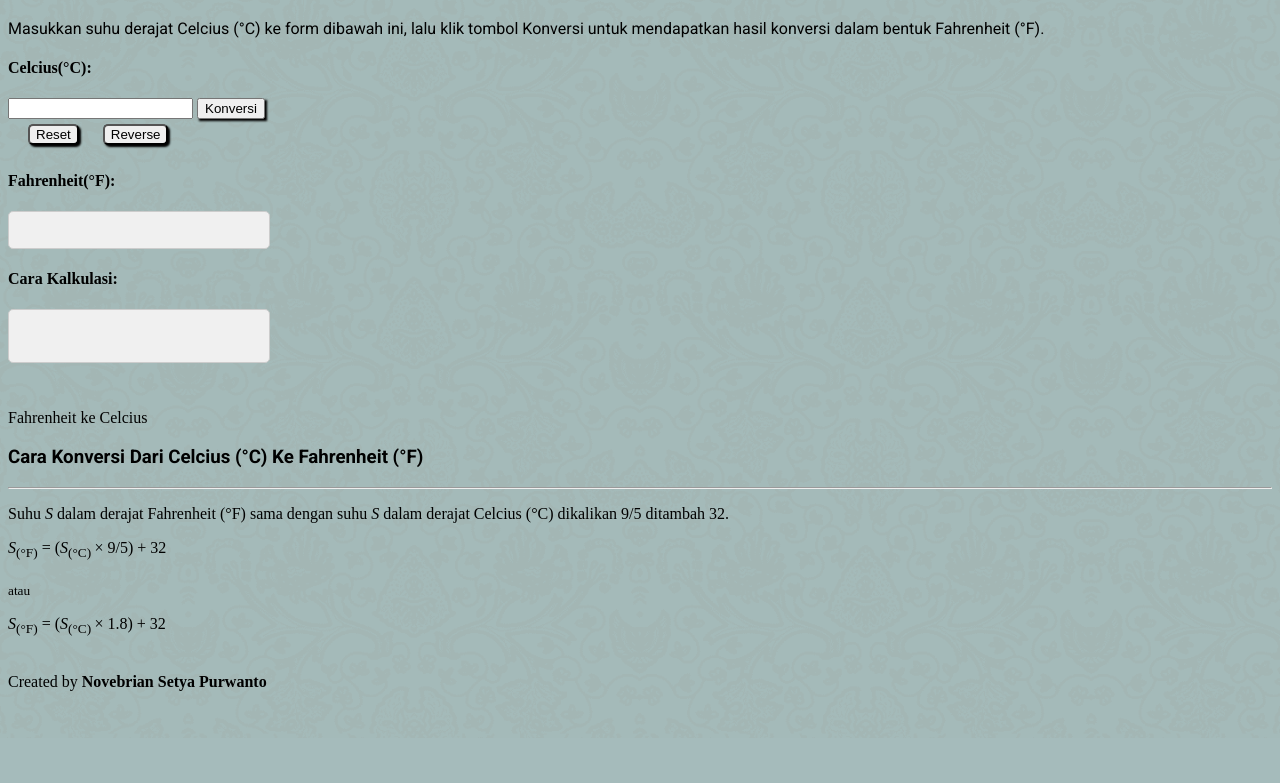
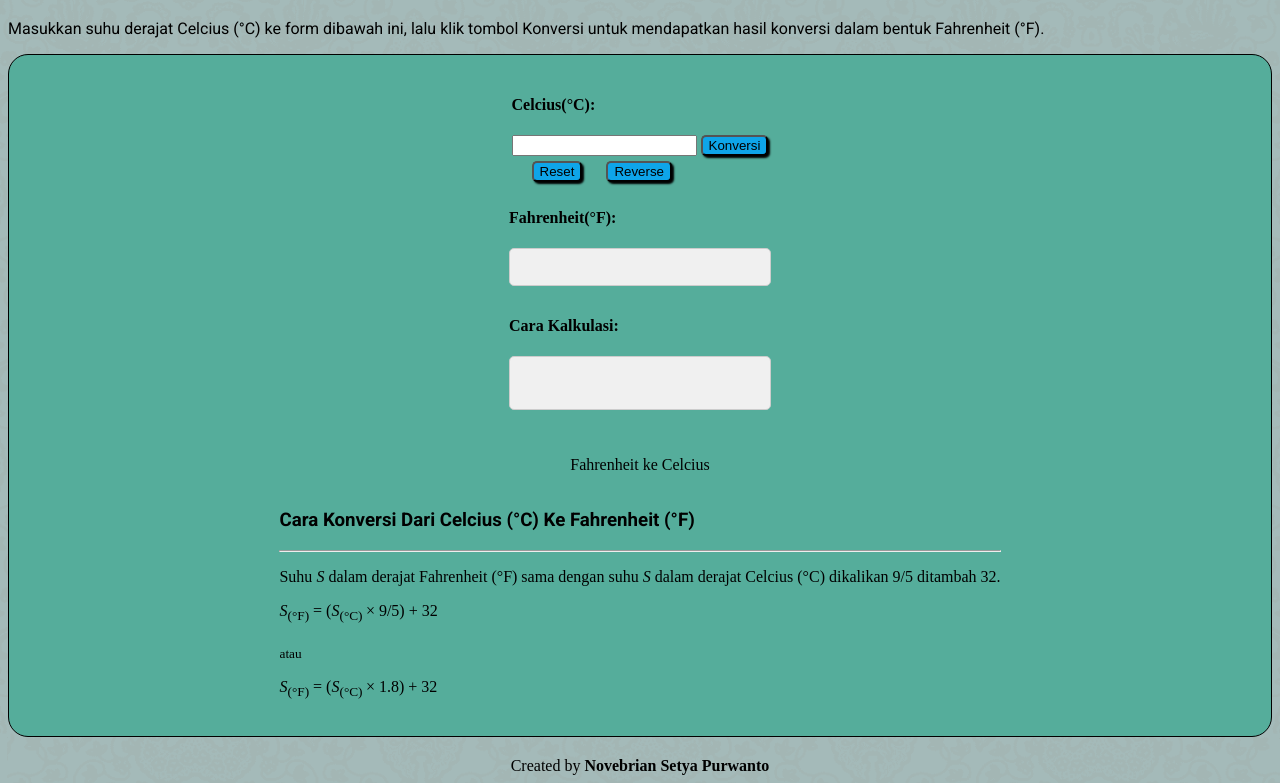
Before and after one commit to revou-fundamental-course/10-jun-24-NovebrianSP, a plain HTML site: page index.html in a window 1280 px wide. Shown: the part 62-845 px from the top of the page. Before the commit the page ends 800 px from the top, so only its background shows below. Drawn offline with Linux system fonts and the light colour scheme.

Commit message:
Update Conversion

```diff
--- a/css/style.css
+++ b/css/style.css
@@ -1,6 +1,16 @@
 body {
   background-color: #a5bbbb;
   background-size: cover;
+}
+.card {
+  display: flex;
+  flex-direction: column;
+  justify-content: center;
+  align-items: center;
+  padding: 20px;
+  border: 1px solid;
+  border-radius: 20px;
+  background-color: #55AD9B;
 }
 
 .head-center {
@@ -24,24 +34,27 @@ body {
   margin-left: 20px;
   margin-top: 5px;
   margin-bottom: 5px;
+  background-color: #0ea5e9;
   -webkit-box-shadow: 2px 2px 2px #000000;
   box-shadow: 2px 2px 2px #000000;
   border-radius: 5px;
 }
 
 .btn:hover {
-  background-color: #365314;
-  color: #0ea5e9;
+  background-color: #95D2B3;
+  color: #000000;
 }
 
 .btn-side {
   -webkit-box-shadow: 2px 2px 2px #000000;
   box-shadow: 2px 2px 2px #000000;
+  border-radius: 5px;
+  background-color: #0ea5e9;
 }
 
 .btn-side:hover {
-  background-color: #365314;
-  color: #0ea5e9;
+  background-color: #95D2B3;
+  color: #000000;
 }
 
 .result-box {
@@ -54,6 +67,7 @@ body {
   border-radius: 5px;
   background: #f0f0f0;
   color: #000000;
+  text-align: center;
 }
 
 .calculation-box {
@@ -66,6 +80,7 @@ body {
   border-radius: 5px;
   background: #f0f0f0;
   color: #000000;
+  text-align: center;
 }
 
 .formula-head {
@@ -75,4 +90,5 @@ body {
 
 footer {
   padding-top: 20px;
+  text-align: center;
 }
--- a/index.html
+++ b/index.html
@@ -26,7 +26,7 @@
       </p>
     </header>
 
-    <main>
+    <main class="card">
       <!-- Input Section -->
       <section class="container">
         <header>
```
